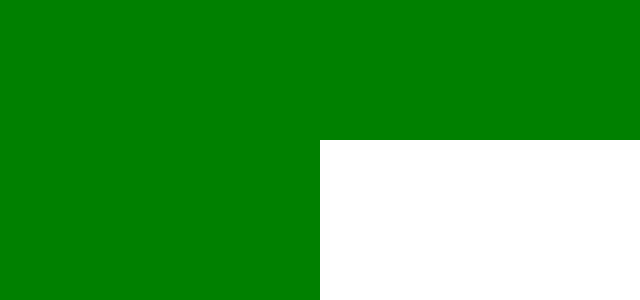
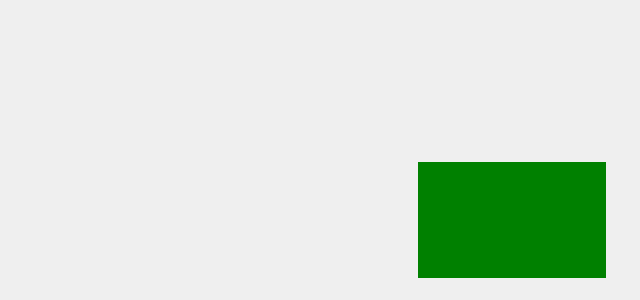
Before and after one commit to JiggyBoxes/JiggyBoxes, a plain HTML site: page playground.html in a window 1280 px wide. Shown: the part 500-800 px from the top of the page, without its empty margins (640-1280 px from the left). Drawn offline with nearby package versions, Linux system fonts and the light colour scheme.

Commit message:
added resizability, draggability, and some style

```diff
--- a/app.js
+++ b/app.js
@@ -1,122 +1,166 @@
 (function() {
 
-	var marginTop = ($('.jiggy-boxes').height() / $('.jiggy-boxes').width()) * 100 / 2;
-	var marginTop75 = ($('.jiggy-boxes').height() / $('.jiggy-boxes').width()) * 100 / 1.25;
+	// GIVES HANDLES TO JIGGY-BOX FOR RESIZING IN ALL DIRECTIONS
+	var resizeOpts = {
+	  handles: "all"
+	}
 
-	$('.jiggy-boxes').css({
-		'position': 'fixed'
-	})
-	$('.jiggy-box').attr('tabindex', '1');
-	$('.jiggy-box').css({
-		'position': 'absolute',
-		'margin-left': '75%',
-		'width': '25%',
-		'height': '25%',
-		'margin-top': String(marginTop75 + '%')
-	})
+	// INITIALIZE JIGGY-BOXES
+	$('.jiggy-boxes')
+		.css({
+			'background': '#efefef',
+			'box-sizing': 'border-box',
+			'height': '100vh',
+			'overflow': 'auto',
+			'position': 'relative',
+			'width': '100vw'
+		});
 
-	$('.jiggy-box').on('click', function() {
+	// INITIALIZE JIGGY-BOX-WRAPPER
+	$('.jiggy-box-wrapper')
+		.css({
+			'box-sizing': 'border-box',
+			'padding': '0.1rem',
+			'bottom': '2.5%',
+			'height': '15%',
+			'position': 'absolute',
+			'right': '2.5%',
+			'width': '15%'
+		})
+
+	// INITIALIZE JIGGY BOX
+	$('.jiggy-box')
+		.css({
+			'box-sizing': 'border-box',
+			'height': '100%',
+			'width': '100%'
+		});
+
+	// PROPERTIES FOR JIGGY-BOX CLICKED
+	$('.jiggy-box-wrapper').on('click', function() {
 		$(this).focus();
 
-		$('.jiggy-box').css({
-			'z-index': 0,
-			'border': 'none'
+		$(this).resizable(resizeOpts, { containment: '.jiggy-boxes' });
+
+		$(this).draggable({ containment: '.jiggy-boxes' });
+
+		$('.jiggy-box-wrapper').css({
+			'z-index': '0'
+		})
+
+		$(this).css({
+			'outline': 'none',
+			'z-index': '1'
 		});
 
-		$(this).css({
-			'border': '5px solid gray'
+		$(this).find('.jiggy-box').css({
+			'border': '2px solid black',
 		});
 
-
+		// POSITIONING - TOP LEFT
 		$(this).on('keydown.ctrl_q', function(e) {
 			console.log(e)
 			$(this).css({
-				'margin-left': '0',
-				'margin-top': '0',
+				'top': '0',
+				'left': '0',
+				'height': '50%',
 				'width': '50%',
-				'height': '50%',
 				'z-index': 1
 			})
 		});
 
+		// POSITIONING - TOP HALF
 		$(this).on('keydown.ctrl_w', function(e) {
 			console.log(e)
 			$(this).css({
-				'margin-left': '0',
-				'margin-top': '0',
+				'top': '0',
+				'left': '0',
+				'height': '50%',
 				'width': '100%',
-				'height': '50%',
 				'z-index': 1
 			})
 		});
 
+		// POSITIONING - TOP RIGHT
 		$(this).on('keydown.ctrl_e', function(e) {
 			console.log(e)
 			$(this).css({
-				'margin-left': '50%',
-				'margin-top': '0',
+				'top': '0',
+				'left': '50%',
+				'height': '50%',
 				'width': '50%',
-				'height': '50%',
 				'z-index': 1
 			})
 		});
+
+		// POSITIONING - LEFT HALF
 		$(this).on('keydown.ctrl_a', function(e) {
 			console.log(e)
 			$(this).css({
-				'margin-left': '0',
-				'margin-top': '0',
+				'top': '0',
+				'left': '0',
+				'height': '100%',
 				'width': '50%',
-				'height': '100%',
 				'z-index': 1
 			})
 		});
+
+		// POSITIONING - FULL SCREEN
 		$(this).on('keydown.ctrl_s', function(e) {
 			console.log(e)
 			$(this).css({
-				'margin-left': '0',
-				'margin-top': '0',
+				'top': '0',
+				'left': '0',
+				'height': '100%',
 				'width': '100%',
-				'height': '100%',
 				'z-index': 1
 			})
 		});
+
+		// POSITIONING - RIGHT HALF
 		$(this).on('keydown.ctrl_d', function(e) {
 			console.log(e)
 			$(this).css({
-				'margin-left': '50%',
-				'margin-top': '0',
+				'top': '0',
+				'left': '50%',
+				'height': '100%',
 				'width': '50%',
-				'height': '100%',
 				'z-index': 1
 			})
 		});
+
+		// POSITIONING - BOTTOM LEFT
 		$(this).on('keydown.ctrl_z', function(e) {
 			console.log(e)
 			$(this).css({
-				'margin-left': '0',
-				'margin-top': String(marginTop + '%'),
+				'top': '50%',
+				'left': '0',
+				'height': '50%',
 				'width': '50%',
-				'height': '50%',
 				'z-index': 1
 			})
 		});
+
+		// POSITIONING - BOTTOM HALF
 		$(this).on('keydown.ctrl_x', function(e) {
 			console.log(e)
 			$(this).css({
-				'margin-left': '0',
-				'margin-top': String(marginTop + '%'),
+				'top': '50%',
+				'left': '0',
+				'height': '50%',
 				'width': '100%',
-				'height': '50%',
 				'z-index': 1
 			})
 		});
+
+		// POSITIONING - BOTTOM RIGHT
 		$(this).on('keydown.ctrl_c', function(e) {
 			console.log(e)
 			$(this).css({
-				'margin-left': '50%',
-				'margin-top': String(marginTop + '%'),
+				'left': '50%',
+				'top': '50%',
+				'height': '50%',
 				'width': '50%',
-				'height': '50%',
 				'z-index': 1
 			})
 		});
--- a/playground.html
+++ b/playground.html
@@ -3,21 +3,33 @@
 <head>
   <title>Jiggy Boxes</title>
 </head>
+<link rel="stylesheet" type="text/css" href="https://cdnjs.cloudflare.com/ajax/libs/jqueryui/1.11.4/jquery-ui.css">
 <body style="margin: 0">
 
-  <div class="jiggy-boxes" style="height: 100vh; width:100vw; background-color: green;">
-    <div class="jiggy-box" tabindex="1" style="background-color: blue;">
+  <div class="jiggy-boxes" id="jiggy-boxes">
+    <div class="jiggy-box-wrapper" tabindex="1">
+      <div class="jiggy-box" style="background: grey">
+      </div>
     </div>
-    <div class="jiggy-box" tabindex="1" style="background-color: red;">
+    <div class="jiggy-box-wrapper" tabindex="1">
+      <div class="jiggy-box" style="background: orange">
+      </div>
     </div>
-    <div class="jiggy-box" tabindex="1" style="background-color: black;">
+    <div class="jiggy-box-wrapper" tabindex="1">
+      <div class="jiggy-box" style="background: blue">
+      </div>
     </div>
-    <div class="jiggy-box" tabindex="1" style="background-color: white;">
+    <div class="jiggy-box-wrapper" tabindex="1">
+      <div class="jiggy-box" style="background: green">
+      </div>
     </div>
   </div>
 
-<script type="text/javascript" src="https://cdnjs.cloudflare.com/ajax/libs/jquery/3.0.0-beta1/jquery.min.js"></script>
-<script src="./hotkeys.js"></script>
-<script type="text/javascript" src="./app.js"></script>
+
+
+  <script type="text/javascript" src="https://cdnjs.cloudflare.com/ajax/libs/jquery/3.0.0-beta1/jquery.min.js"></script>
+  <script type="text/javascript" src="https://cdnjs.cloudflare.com/ajax/libs/jqueryui/1.11.4/jquery-ui.min.js"></script>
+  <script src="./hotkeys.js"></script>
+  <script type="text/javascript" src="./app.js"></script>
 </body>
 </html>
```
